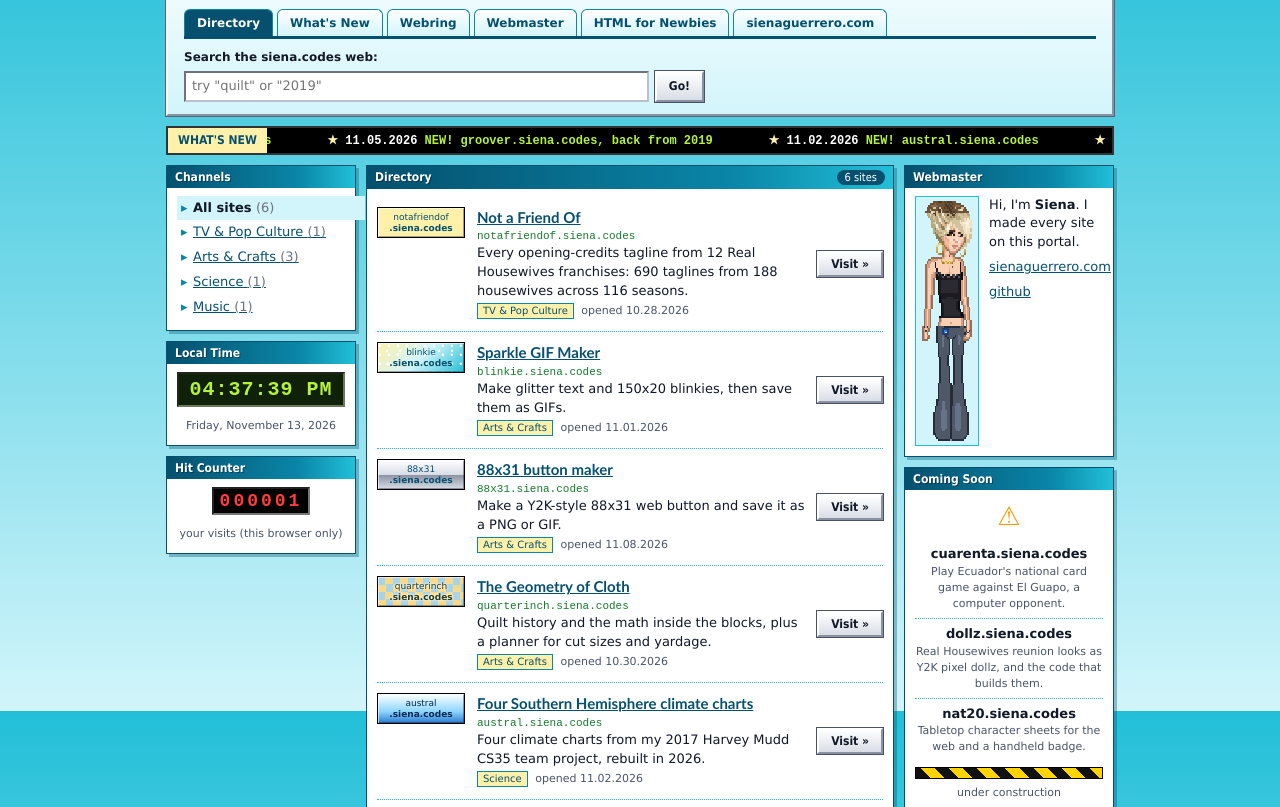
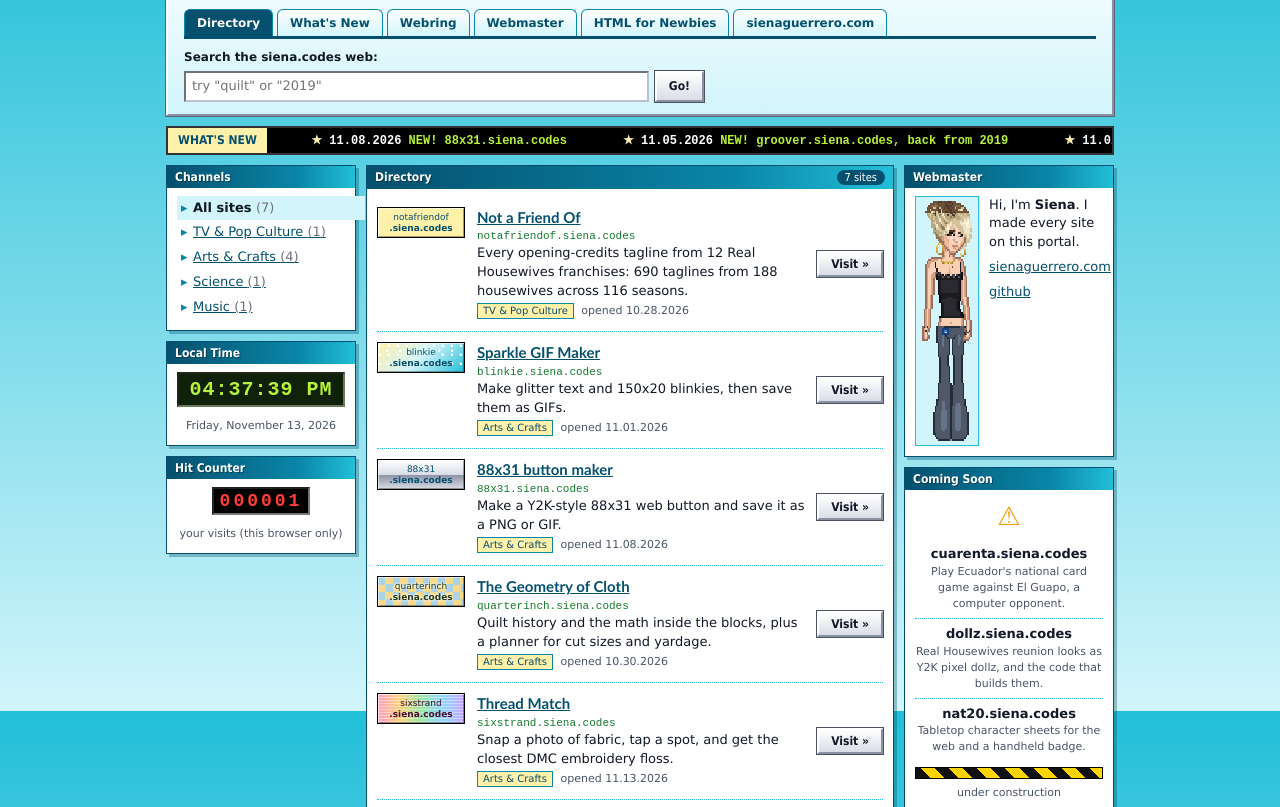
Before and after one commit to sienaguerrero/siena-codes, a plain HTML site: page site/index.html in a window 1280 px wide. Shown: the part 89-896 px from the top of the page. Drawn offline with Linux system fonts and the light colour scheme.

Commit message:
feat: Add sixstrand.siena.codes to the portal

```diff
--- a/site/index.html
+++ b/site/index.html
@@ -55,6 +55,7 @@
     <span class="ticker-label">What's New</span>
     <div class="ticker-track">
       <ul class="ticker-items">
+        <li><b>11.13.2026</b> NEW! sixstrand.siena.codes</li>
         <li><b>11.08.2026</b> NEW! 88x31.siena.codes</li>
         <li><b>11.05.2026</b> NEW! groover.siena.codes, back from 2019</li>
         <li><b>11.02.2026</b> NEW! austral.siena.codes</li>
--- a/site/portal.js
+++ b/site/portal.js
@@ -34,6 +34,15 @@ const SITES = [
     opened: "10.30.2026",
     tags: "quilt quilting sewing math symmetry wallpaper groups yardage",
     button: "b-quilt",
+  },
+  {
+    sub: "sixstrand",
+    title: "Thread Match",
+    blurb: "Snap a photo of fabric, tap a spot, and get the closest DMC embroidery floss.",
+    channel: "Arts & Crafts",
+    opened: "11.13.2026",
+    tags: "embroidery floss thread dmc color match fabric cross stitch sewing",
+    button: "b-floss",
   },
   {
     sub: "austral",
--- a/site/style.css
+++ b/site/style.css
@@ -372,6 +372,7 @@ a:hover {
 }
 .b-ice { background: linear-gradient(180deg, #ffffff, #8fd6ff 60%, #2b7bd1); color: #062a54; }
 .b-chrome { background: linear-gradient(180deg, #ffffff, var(--silver) 50%, var(--silver-lo) 51%, var(--silver)); color: var(--deep); }
+.b-floss { background: repeating-linear-gradient(180deg, rgba(255, 255, 255, 0.4) 0 1px, transparent 1px 3px), linear-gradient(90deg, #ff9ec7, #ffd27a, #9be7a5, #8fd6ff, #c8a7ff); color: #4a1036; }
 .b-groove { background: repeating-linear-gradient(90deg, #111 0 6px, #2a2a2a 6px 12px); color: var(--lime); }
 .b-a { background: var(--deep); color: #fff; }
 .b-b { background: #fff; color: #000; }
```
